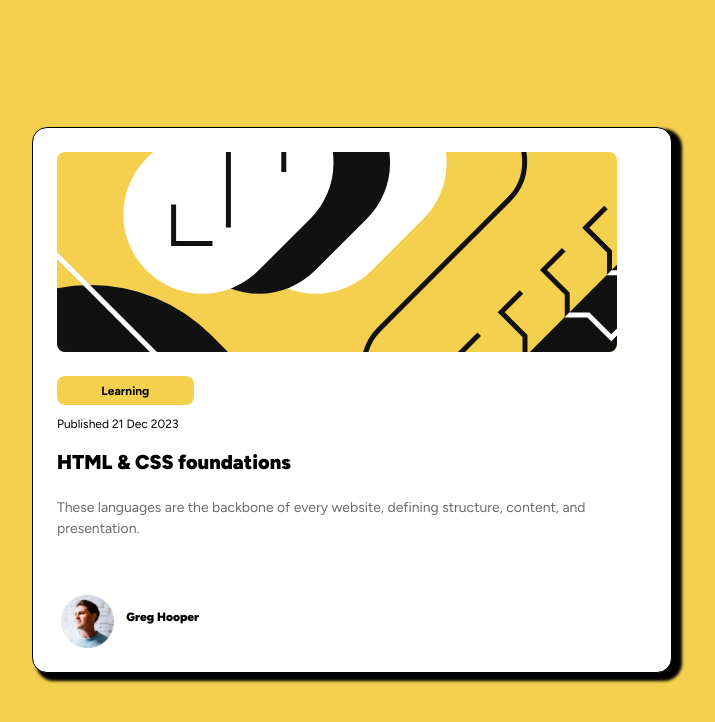
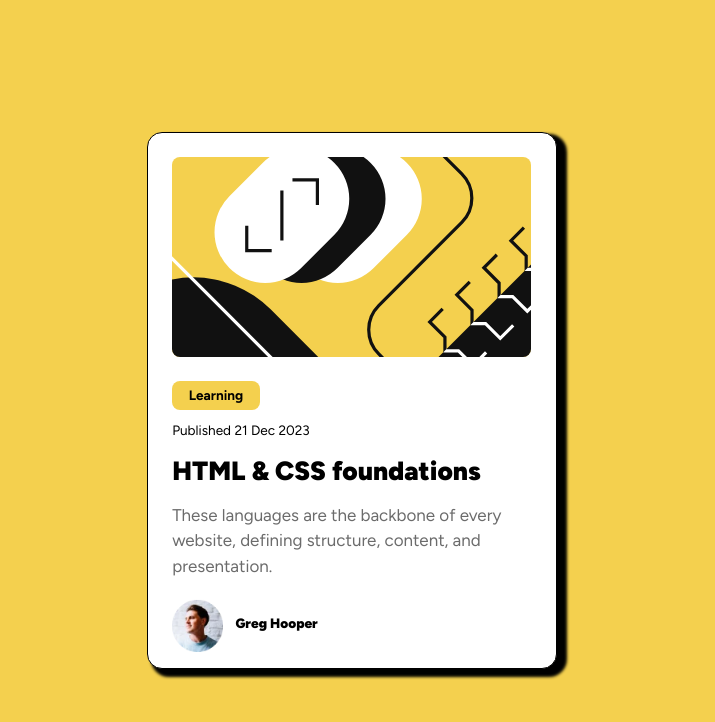
Before and after one commit to KatherinneS99/blog-preview-card, a plain HTML site: page index.html in a window 1280 px wide. Shown: the whole page, without its empty margins (288-1003 px from the left). Drawn offline with Linux system fonts and the light colour scheme.

Commit message:
Font sizes adjusted

```diff
--- a/css/styles.css
+++ b/css/styles.css
@@ -56,7 +56,7 @@
     .card-description p {
         font-size: 0.875rem;
         color: #6b6b6b;
-        line-height: 1.3rem;
+        line-height: 150%;
     }
     .card-title h1{
         font-size: 1.25rem;
@@ -122,9 +122,19 @@
         width: 43.75vw;
         height: 36px;
     }
+    .card-title h1{
+        font-size: 1.5rem;
+    }
+    .card-publish-date p, .card-category p{
+        font-size: 0.85rem;
+    }
     .card-description{
         width: 43.75vw;
         height: 72px;
+    }
+    .card-description p{
+        line-height: 150%;
+        font-size: 1.021rem;
     }
     .card-author{
         width: 16.797vw;
@@ -137,6 +147,48 @@
     .card-user-pic span{
         width: 11.068vw;
         height: 21px;
+        font-size: 0.85rem;
+    }
+}
+
+@media (min-width: 1200px){
+    .card{
+        width: 32vw;
+        height: auto;
+    }
+    .card-image{
+        width: 28vw;
+        height: 200px;
+    }
+    .card-image img{
+        width: 100%;
+        height: 100%;
+        object-fit: cover;
+    }
+    .card-content{
+        width: 28vw;
+        height: 194px;
+    }
+    .card-category{
+        width: 6.833vw;
+    }
+    .card-description{
+        width: 28vw;
+        height: 72px;
+    }
+    .card-author{
+        width: 12vw;
+        height: 45px;
+    }
+    .card-user-pic img{
+        width: 4vw;
+    }
+    .card-title h1{
+        font-size: 1.65rem;
+    }
+    .card-description p{
+        font-size: 1.063rem;
+        line-height: 150%;
     }
 }
 /*DESKTOP*/
```
